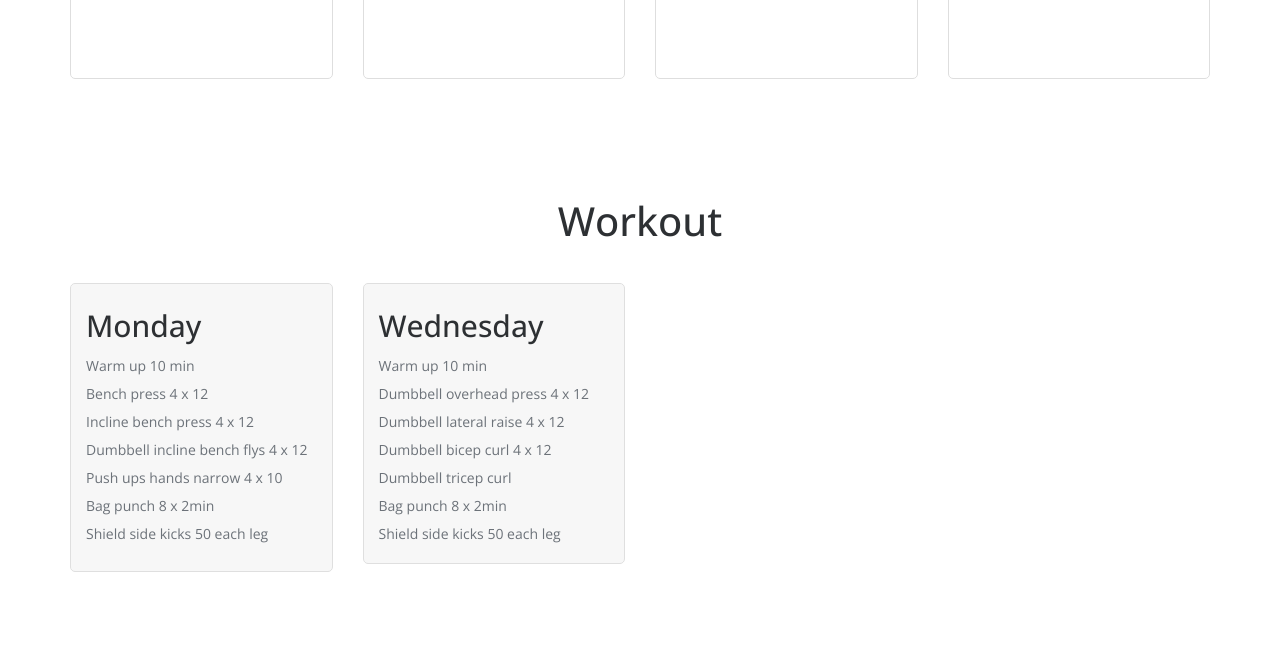
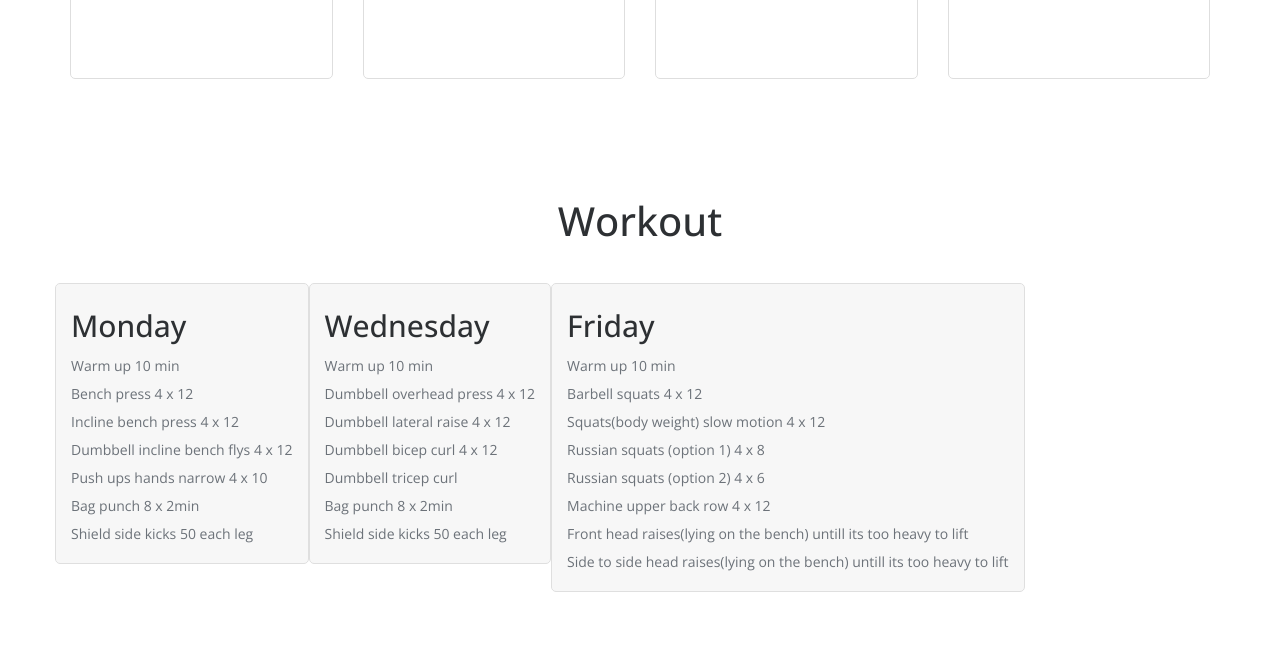
Before and after one commit to mariusdz/exawo-2020, a plain HTML site: page article-90days.html in a window 1280 px wide. Shown: the part 3527-4189 px from the top of the page. Drawn offline with nearby package versions, Linux system fonts and the light colour scheme; files whose address does not match are found by name.

Commit message:
workout added

```diff
--- a/article-90days.html
+++ b/article-90days.html
@@ -240,8 +240,8 @@ We are responsible for our body and soul. Exercise daily and feel great!">
           <div class="section-header">
             <h3 class="wow fadeInDown animated">Workout</h3>
           </div>
-          <div class="row">
-            <div class="col-md-3">
+          <div class="row is-flex">
+            <div class="col-3">
               <div class="package wow fadeInLeft animated" data-wow-offset="250" data-wow-delay="200ms">
                 <h4>Monday</h4>
                   <ul class="list-default">
@@ -252,11 +252,10 @@ We are responsible for our body and soul. Exercise daily and feel great!">
                     <li>Push ups hands narrow 4 x 10</li>
                     <li>Bag punch 8 x 2min</li>
                     <li>Shield side kicks 50 each leg</li>
-                    <li> </li>
                   </ul>
               </div>
             </div>
-            <div class="col-md-3">
+            <div class="col-3">
               <div class="package wow fadeInLeft animated" data-wow-offset="250" data-wow-delay="200ms">
                 <h4>Wednesday</h4>
                   <ul class="list-default">
@@ -267,6 +266,21 @@ We are responsible for our body and soul. Exercise daily and feel great!">
                     <li>Dumbbell tricep curl</li>
                     <li>Bag punch 8 x 2min</li>
                     <li>Shield side kicks 50 each leg</li>
+                  </ul>
+              </div>
+            </div>
+            <div class="col-3">
+              <div class="package wow fadeInLeft animated" data-wow-offset="250" data-wow-delay="200ms">
+                <h4>Friday</h4>
+                  <ul class="list-default">
+                    <li>Warm up 10 min</li>
+                    <li>Barbell squats 4 x 12</li>
+                    <li>Squats(body weight) slow motion 4 x 12</li>
+                    <li>Russian squats (option 1) 4 x 8</li>
+                    <li>Russian squats (option 2) 4 x 6</li>
+                    <li>Machine upper back row 4 x 12</li>
+                    <li>Front head raises(lying on the bench) untill its too heavy to lift</li>
+                    <li>Side to side head raises(lying on the bench) untill its too heavy to lift</li>
                   </ul>
               </div>
             </div>
--- a/css/main.css
+++ b/css/main.css
@@ -975,3 +975,39 @@ img.card {
 	font-size: 20px;
 	font-weight: 700;
 }
+
+.row.is-flex {
+    display: flex;
+    flex-wrap: wrap;
+}
+.row.is-flex > [class*='col-'] {
+    display: flex;
+    flex-direction: column;
+}
+
+/*
+* And with max cross-browser enabled.
+* Nobody should ever write this by hand.
+* Use a preprocesser with autoprefixing.
+*/
+.row.is-flex {
+    display: -webkit-box;
+    display: -webkit-flex;
+    display: -ms-flexbox;
+    display: flex;
+    -webkit-flex-wrap: wrap;
+    -ms-flex-wrap: wrap;
+    flex-wrap: wrap;
+}
+
+.row.is-flex > [class*='col-'] {
+    display: -webkit-box;
+    display: -webkit-flex;
+    display: -ms-flexbox;
+    display: flex;
+    -webkit-box-orient: vertical;
+    -webkit-box-direction: normal;
+    -webkit-flex-direction: column;
+    -ms-flex-direction: column;
+    flex-direction: column;
+}
```
